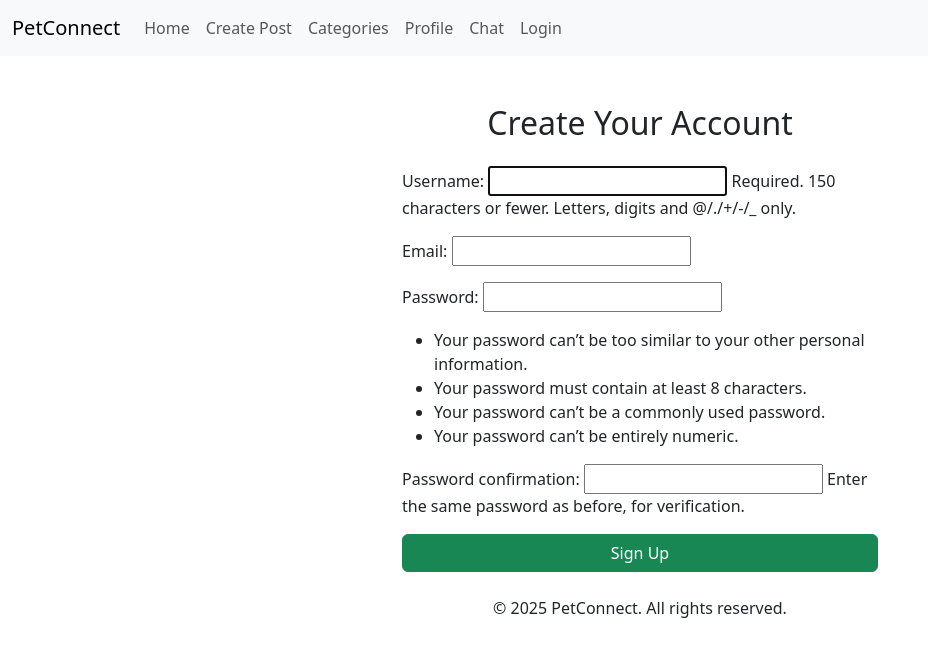
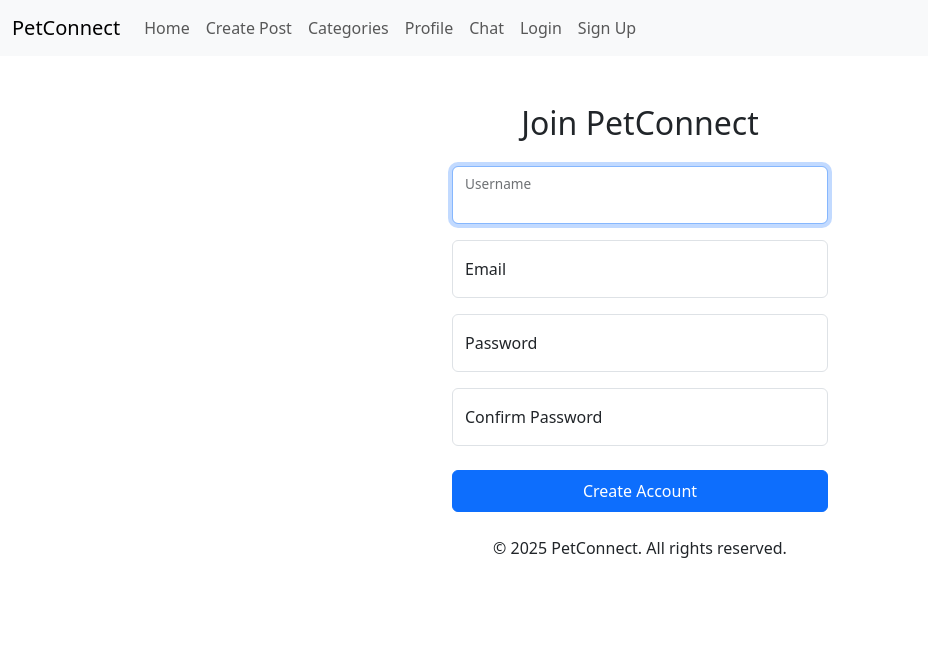
Before and after one commit to AdamAsheen/PetConnect, a Django app: page /pets/signup/ in a window 1280 px wide. Shown: the top 657 px of the page, without its empty margins (0-928 px from the left). Run offline with Django 3.2, Linux system fonts and the light colour scheme.

Commit message:
fixed bugs,nav bar navigation,login and logout redirection,incorrect followers and following

```diff
--- a/PetConnect/PetConnect/settings.py
+++ b/PetConnect/PetConnect/settings.py
@@ -144,3 +144,6 @@ CHANNEL_LAYERS = {
         "BACKEND": "channels.layers.InMemoryChannelLayer"
     }
 }
+
+LOGIN_REDIRECT_URL = '/pets/home/'
+LOGOUT_REDIRECT_URL = '/pets/home/'
--- a/PetConnect/pets/forms.py
+++ b/PetConnect/pets/forms.py
@@ -27,17 +27,40 @@ class UserProfileForm(forms.ModelForm):
         }
 
 
+
 class SignUpForm(UserCreationForm):
-    """
-    For creating a new User (the Django auth User model).
-    This form includes email, username, password1, and password2.
-    """
-    email = forms.EmailField(required=True)
+    email = forms.EmailField(
+        required=True,
+        widget=forms.EmailInput(attrs={
+            'class': 'form-control',
+            'placeholder': 'you@example.com'
+        })
+    )
 
     class Meta:
         model = User
         fields = ['username', 'email', 'password1', 'password2']
 
+    def __init__(self, *args, **kwargs):
+        super().__init__(*args, **kwargs)
+
+        # Remove help texts
+        for field in self.fields.values():
+            field.help_text = None
+
+        # Uniform styling for all fields
+        self.fields['username'].widget.attrs.update({
+            'placeholder': 'e.g., petlover123',
+            'class': 'form-control'
+        })
+        self.fields['password1'].widget.attrs.update({
+            'placeholder': 'At least 8 characters',
+            'class': 'form-control'
+        })
+        self.fields['password2'].widget.attrs.update({
+            'placeholder': 'Repeat your password',
+            'class': 'form-control'
+        })
 
 class PetForm(forms.ModelForm):
     """
--- a/PetConnect/pets/views.py
+++ b/PetConnect/pets/views.py
@@ -193,12 +193,14 @@ def delete_post(request, post_id):
 @login_required
 def chat_index(request):
     chat_rooms = ChatRoom.objects.filter(users=request.user)
-    return render(request, "chat/chatIndex.html", {"ChatRoom": chat_rooms})
+    categories = Category.objects.all()
+    return render(request, "chat/chatIndex.html", {"ChatRoom": chat_rooms,'categories':categories})
 
 
 @login_required
 def chat_room(request, room_name):
     chatroom = get_object_or_404(ChatRoom, chat_name=room_name)
+    categories = Category.objects.all()
     chatroom_data = {
         "id": chatroom.id,
         "chat_name": chatroom.chat_name,
@@ -212,7 +214,8 @@ def chat_room(request, room_name):
         {
             "chatroom_json": chatroom_data,
             "messages": messages,
-            "ChatRoom": chat_rooms
+            "ChatRoom": chat_rooms,
+            "categories":categories,
         }
     )
 
@@ -272,36 +275,33 @@ def leave_chat(request):
 
     return JsonResponse({"error": "Invalid request method"}, status=405)
 
-
 @login_required
-def profile(request,username):
-    user = get_object_or_404(User,username=username)
-    user_profile = UserProfile.objects.get(user_id=user.id)
-    own_user = request.user
-    own_user_profile = UserProfile.objects.get(user_id = own_user.id)
+def profile(request, username):
+    user = get_object_or_404(User, username=username)
+    user_profile = UserProfile.objects.get(user=user)
+    own_user_profile = UserProfile.objects.get(user=request.user)
 
     is_own_profile = (user == request.user)
 
-    posts = Post.objects.filter(user=user_profile).order_by('-date_created')
-    comments = user_profile.comments.all()
-    likes = user_profile.likes.all()
-    followers = user_profile.followers.count()
-    following = user_profile.following.count()
-    pets = user_profile.pets.all()
-    is_following = Follow.objects.filter(follower=own_user_profile,followed=user_profile).exists()
+    # Follow relationships
+    is_following = Follow.objects.filter(
+        follower=own_user_profile,
+        followed=user_profile
+    ).exists()
 
-    return render(request, 'profile/profile.html', {
+    following = user_profile.following.all()
+    followers = user_profile.followers.all()
+
+    context = {
         'user_profile': user_profile,
-        'posts': posts,
-        'comments': comments,
-        'likes': likes,
-        'followers': followers,
-        'following': following,
-        'pets': pets,
-        'is_own_profile':is_own_profile,
-        'is_following':is_following
-    })
-
+        'posts': Post.objects.filter(user=user_profile).order_by('-date_created'),
+        'followers_count': followers.count(),
+        'following_count': following.count(),
+        'is_own_profile': is_own_profile,
+        'is_following': is_following,
+        # Add other context variables...
+    }
+    return render(request, 'profile/profile.html', context)
 
 @login_required
 def edit_profile(request):
--- a/PetConnect/templates/base.html
+++ b/PetConnect/templates/base.html
@@ -33,16 +33,24 @@
                     <li class="nav-item">
                         {% if user.is_authenticated %} <a class="nav-link" href="{% url 'pets:profile' request.user.username %}">Profile</a> {% else %}  <a class="nav-link" href="{% url 'pets:login' %}">Profile</a>  {% endif %}
                     </li>
+
                     <li class="nav-item">
                         <a class="nav-link" href="{% url 'pets:chat' %}">Chat</a>
                     </li>
                     {% if not user.is_authenticated %}<li class="nav-item"><a href="{% url 'pets:login' %}" class="nav-link">Login</a></li> {% endif %}
+                    <li class="nav-item">
+                        {% if user.is_authenticated %}
+                        <a class="nav-link" href="{% url 'logout' %}" data-bs-toggle="modal" data-bs-target="#logoutModal">Logout</a>
+                        {% else %}
+                        <a class="nav-link" href="{% url 'pets:signup' %}">Sign Up</a>
+                        {% endif %}
+                    </li>
                 </ul>
             </div>
         </div>
     </nav>
 
-    <!-- Modal Structure for Create Post -->
+    {% if user.is_authenticated %}
     <div class="modal fade" id="exampleModal" tabindex="-1" aria-labelledby="exampleModalLabel" aria-hidden="true">
         <div class="modal-dialog">
             <div class="modal-content">
@@ -85,6 +93,28 @@
             </div>
         </div>
     </div>
+    {% endif %}
+
+<div class="modal fade" id="logoutModal" tabindex="-1">
+  <div class="modal-dialog">
+    <div class="modal-content">
+      <div class="modal-header">
+        <h5 class="modal-title">Confirm Logout</h5>
+        <button type="button" class="btn-close" data-bs-dismiss="modal"></button>
+      </div>
+      <div class="modal-body">
+        Are you sure you want to log out?
+      </div>
+      <div class="modal-footer">
+        <button type="button" class="btn btn-secondary" data-bs-dismiss="modal">Cancel</button>
+        <form action="{% url 'logout' %}" method="post">
+          {% csrf_token %}
+          <button type="submit" class="btn btn-danger">Logout</button>
+        </form>
+      </div>
+    </div>
+  </div>
+</div>
 
     <div class="container mt-4">
         {% block content %}
--- a/PetConnect/templates/categories/categories.html
+++ b/PetConnect/templates/categories/categories.html
@@ -5,7 +5,7 @@
 <link rel="stylesheet" href="{% static 'css/category.css' %}">
 <div class="container-fluid">
   <div class="row">
-    <div class="col-md-3 sidebar">
+    <div>
       <h4>Categories</h4>
       <div class="list-group" style="text-align: left;">
         {% for category in categories %}
--- a/PetConnect/templates/registration/signup.html
+++ b/PetConnect/templates/registration/signup.html
@@ -2,12 +2,36 @@
 {% block title %}Sign Up - PetConnect{% endblock %}
 
 {% block content %}
-<div class="container mt-5" style="max-width: 500px;">
-    <h2 class="mb-4 text-center">Create Your Account</h2>
-    <form method="post">
+<div class="container mt-5" style="max-width: 400px;">
+    <h2 class="mb-4 text-center">Join PetConnect</h2>
+    <form method="post" class="auth-form">
         {% csrf_token %}
-        {{ form.as_p }}
-        <button type="submit" class="btn btn-success w-100">Sign Up</button>
+
+        <!-- Username -->
+        <div class="form-floating mb-3">
+            {{ form.username }}
+            <label for="{{ form.username.id_for_label }}">Username</label>
+        </div>
+
+        <!-- Email -->
+        <div class="form-floating mb-3">
+            {{ form.email }}
+            <label for="{{ form.email.id_for_label }}">Email</label>
+        </div>
+
+        <!-- Password -->
+        <div class="form-floating mb-3">
+            {{ form.password1 }}
+            <label for="{{ form.password1.id_for_label }}">Password</label>
+        </div>
+
+        <!-- Confirm Password -->
+        <div class="form-floating mb-4">
+            {{ form.password2 }}
+            <label for="{{ form.password2.id_for_label }}">Confirm Password</label>
+        </div>
+
+        <button type="submit" class="btn btn-primary w-100 py-2">Create Account</button>
     </form>
 </div>
 {% endblock %}
```
Also changed, not shown: PetConnect/static/css/category.css (+7 -1 lines), PetConnect/static/css/signup.css (added, +15 -0 lines), PetConnect/templates/profile/profile.html (+7 -7 lines).
